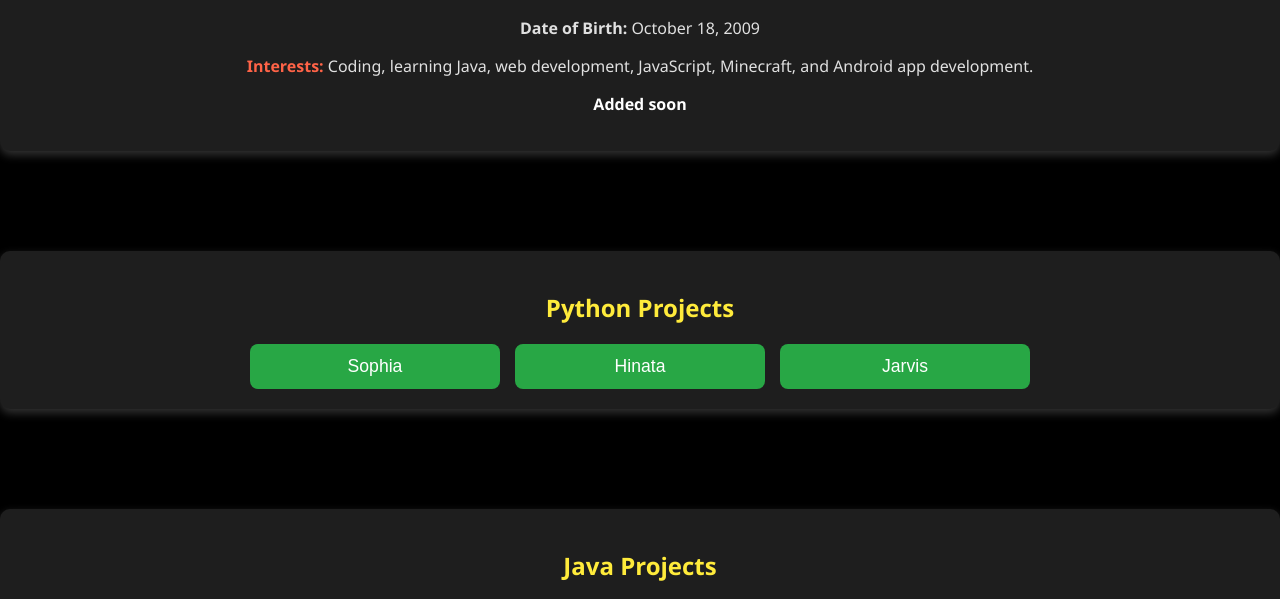
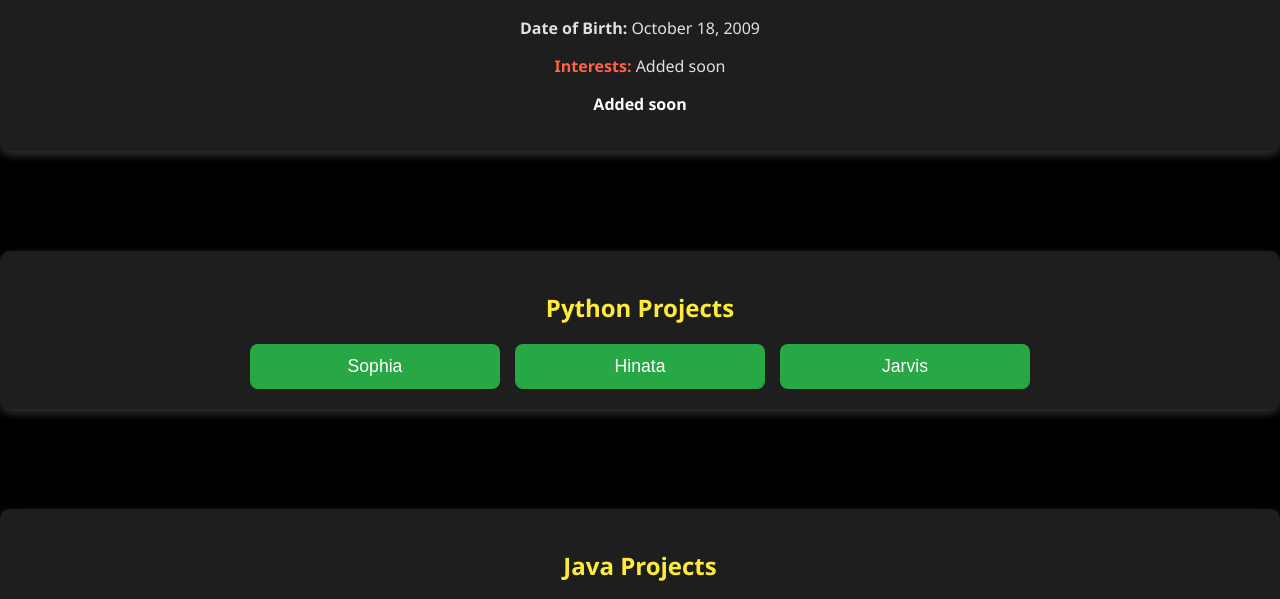
Before and after one commit to Otazuki004/Otazuki, a plain HTML site: page index.html in a window 1280 px wide. Shown: the part 176-775 px from the top of the page. Drawn offline with Linux system fonts and the light colour scheme.

Commit message:
Update index.html

```diff
--- a/index.html
+++ b/index.html
@@ -24,7 +24,7 @@
     <header class="personal-info">
         <h2>My things</h2>
         <p><strong>Date of Birth:</strong> October 18, 2009</p>
-        <p><strong style="color: #FF6347;">Interests:</strong> Coding, learning Java, web development, JavaScript, Minecraft, and Android app development.</p>
+        <p><strong style="color: #FF6347;">Interests:</strong> Added soon</p>
         <p style="color: white;"><strong>Added soon</strong></p>  </header>
 
     <!-- Python Projects Section -->
```
